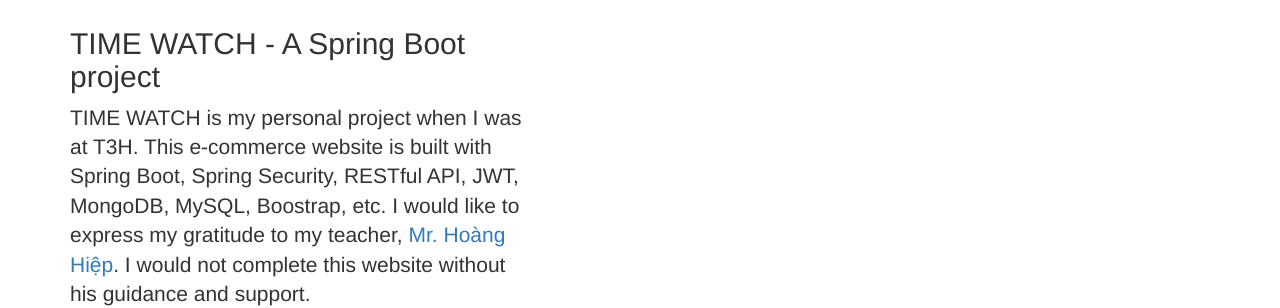
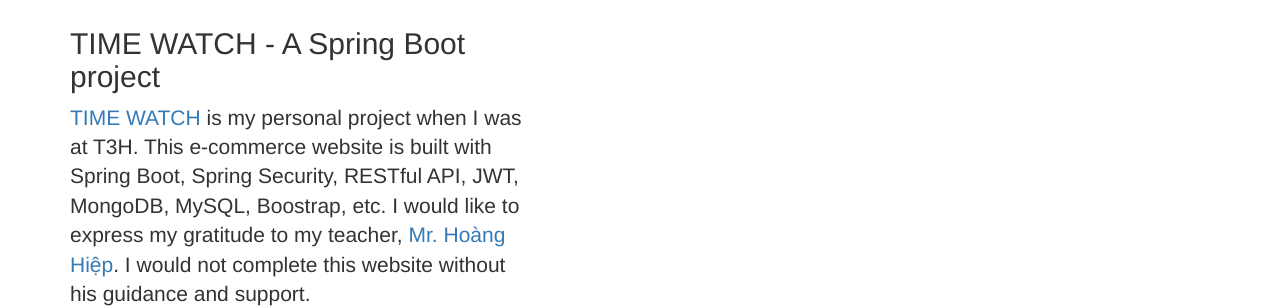
Before and after one commit to vangiacoder/landing-page, a Jekyll site: the page built from _posts/2014-09-21-services-1.markdown, in a window 1280 px wide and 900 px high. Shown: the part 394-702 px from the top of the window. Built offline with Jekyll 4.4.1, drawn with Linux system fonts in a browser that asks for light colours; nearby versions of some CDN libraries; library files that are not in the unit come from our copies; part of the change alters nothing that is shown.

```diff
--- a/_posts/2014-09-21-services-1.markdown
+++ b/_posts/2014-09-21-services-1.markdown
@@ -5,4 +5,4 @@ category: Services
 title: TIME WATCH - A Spring Boot project
 description: |
 ---
-  TIME WATCH is my personal project when I was at T3H. This e-commerce website is built with Spring Boot, Spring Security, RESTful API, JWT, MongoDB, MySQL, Boostrap, etc. I would like to express my gratitude to my teacher, [Mr. Hoàng Hiệp](https://www.facebook.com/hoanghiep0409/). I would not complete this website without his guidance and support.
+  [TIME WATCH](https://github.com/vegetaz/watch-time) is my personal project when I was at T3H. This e-commerce website is built with Spring Boot, Spring Security, RESTful API, JWT, MongoDB, MySQL, Boostrap, etc. I would like to express my gratitude to my teacher, [Mr. Hoàng Hiệp](https://www.facebook.com/hoanghiep0409/). I would not complete this website without his guidance and support.
```
